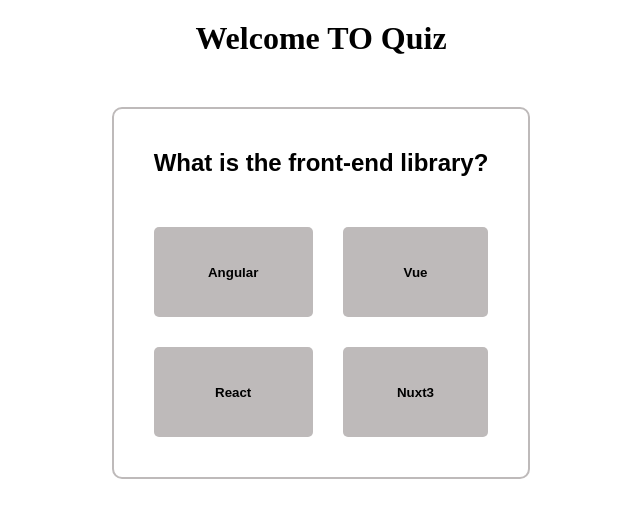
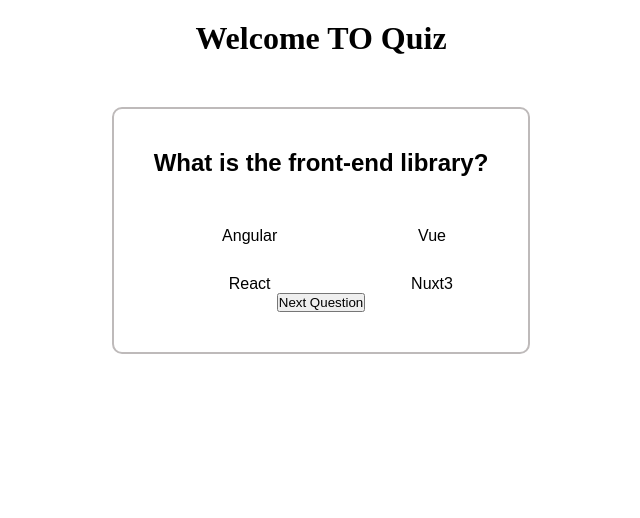
Before and after one commit to murugan-dev/Quiz-App, a React (Vite) app: page / in a window 1280 px wide. Both pictures are taken after a click on the button "Start Quiz". Shown: the top 518 px of the page, without its empty margins (319-959 px from the left). Built offline with nearby package versions, Linux system fonts and the light colour scheme.

Commit message:
jumping-one-question-other-functionality added

```diff
--- a/src/App.css
+++ b/src/App.css
@@ -30,17 +30,19 @@
   gap: 30px;
   margin-top: 50px;
 }
-.options > li > button {
-  height: 90px;
-  width: 100%;
-  padding: 12px;
-  border: none;
-  outline: none;
-  background-color: rgb(190, 186, 186);
-  border-radius: 5px;
-  color: black;
-  font-weight: 900;
+.options > li  {
   cursor: pointer;
+  display: flex;
+  gap: 20px;
+  justify-content: center;
+  align-items: center;
+}
+.options > li > input[type="radio"]:checked + span{
+  color: green;
+  font-weight: 600;
+}
+.options > li > input[type="radio"] {
+  visibility: hidden;
 }
 .result-container {
   display: flex;
--- a/src/App.jsx
+++ b/src/App.jsx
@@ -7,15 +7,24 @@
 
 function App() {
   const [currentQuestion, setCurrentQuestion] = useState(0);
-  const [userAnswers, setUserAnswers] = useState([])
+  const [userAnswers, setUserAnswers] = useState([]);
 
-  const handleNextQuestion = (isCorrect) =>{
-    setCurrentQuestion(prev => prev +1)
-    setUserAnswers([...userAnswers, isCorrect])
+
+  const collectUserAnswers = (isCorrect) => {
+    setUserAnswers(prevAnswers => {
+      const updatedAnswers = [...prevAnswers];
+      updatedAnswers[currentQuestion - 1] = isCorrect;
+      return updatedAnswers;
+    });
+  };
+
+  const handleNextQuestion = () =>{
+    setCurrentQuestion(prev => prev + 1)
+    console.log(userAnswers)
   }
 
   const handleResetQuiz = () =>{
-    setCurrentQuestion(1);
+    setCurrentQuestion(0);
     setUserAnswers([])
   }
 
@@ -34,7 +43,10 @@
         { (currentQuestion === 0 && <Initial startQuiz={startQuiz}/>)
         }
         {
-          currentQuestion !== 0 && currentQuestion <= questions.length  && <Questions question={questions[currentQuestion - 1]} onAnswerClick={handleNextQuestion}/>
+          currentQuestion !== 0 && currentQuestion <= questions.length  &&
+          < Questions question={questions[currentQuestion - 1]} onAnswerClick={collectUserAnswers}
+          nextQuestion = {handleNextQuestion}
+          questions = {questions}/>
         }
         {/* Results Component*/}
         {userAnswers.length === questions.length &&
--- a/src/component/Questions.jsx
+++ b/src/component/Questions.jsx
@@ -1,16 +1,29 @@
-const Questions = ({ question, onAnswerClick = () => {} }) => {
+import {useState} from "react"
+const Questions = ({ question, onAnswerClick = () => {}, nextQuestion = () => {},questions }) => {
+  const [selectOption, setSelectOption] = useState(null)
+
+  const handleSelectOption = (optionIndex) => {
+    setSelectOption(optionIndex);
+    onAnswerClick(question.options[optionIndex].isCorrect);
+  };
+  const handleNextQuestion = () =>{
+        setSelectOption(null)
+        nextQuestion()
+  }
   return (
     <div className="question-container">
       <h2>{question.question}</h2>
       <ul className="options">
         {question.options.map((option, i) => {
           return (
-            <li key={i}>
-              <button onClick={()=> onAnswerClick(option.isCorrect)}>{option.option}</button>
+            <li key={i} onClick={() => handleSelectOption(i)}>
+              <input type="radio" checked={selectOption === i} onChange={() => {}}/>
+              <span>{option.option}</span>
             </li>
           );
         })}
       </ul>
+      <button onClick={()=>handleNextQuestion()}>{questions.lendth === 10 ? "finish Quiz" : "Next Question" }</button>
     </div>
   );
 };
```
